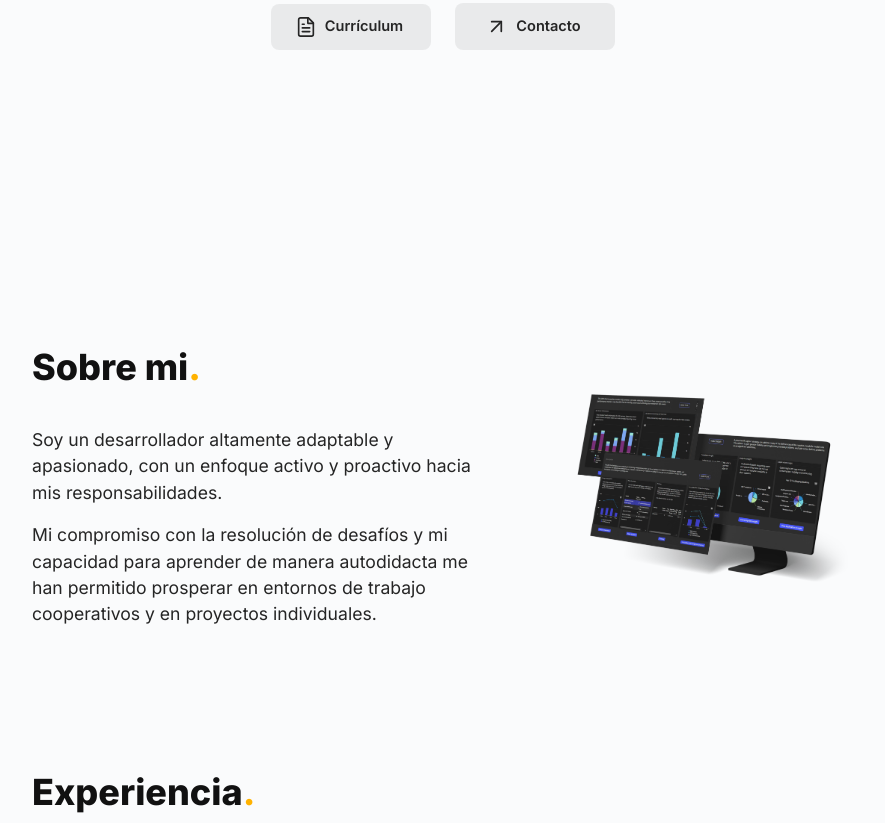
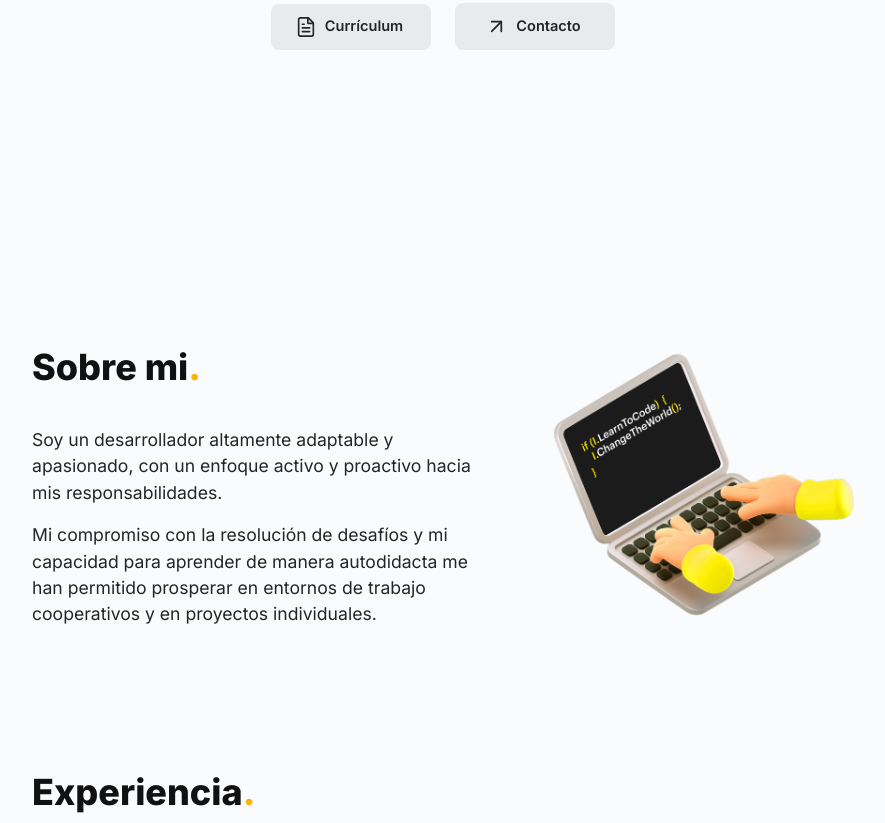
Before and after one commit to lllariogonzalez/lllariogonzalez-Portfolio, an Astro site: page / in a window 1280 px wide. Shown: the part 505-1328 px from the top of the page, without its empty margins (197-1082 px from the left). Built offline with nearby package versions, Linux system fonts and the light colour scheme; Astro itself is replaced by a stand-in of ours.

Commit message:
aboutSection: change img src

```diff
--- a/src/sections/aboutSection.astro
+++ b/src/sections/aboutSection.astro
@@ -20,7 +20,7 @@
   </article>
   <img
     class="w-[350px] sm:w-[300px]"
-    src="/photo.webp"
+    src="/dev.png"
     alt="Mario Gonzalez - FullStack Developer"
     loading="lazy"
   />
```
Also changed, not shown: public/dev.png (added).
